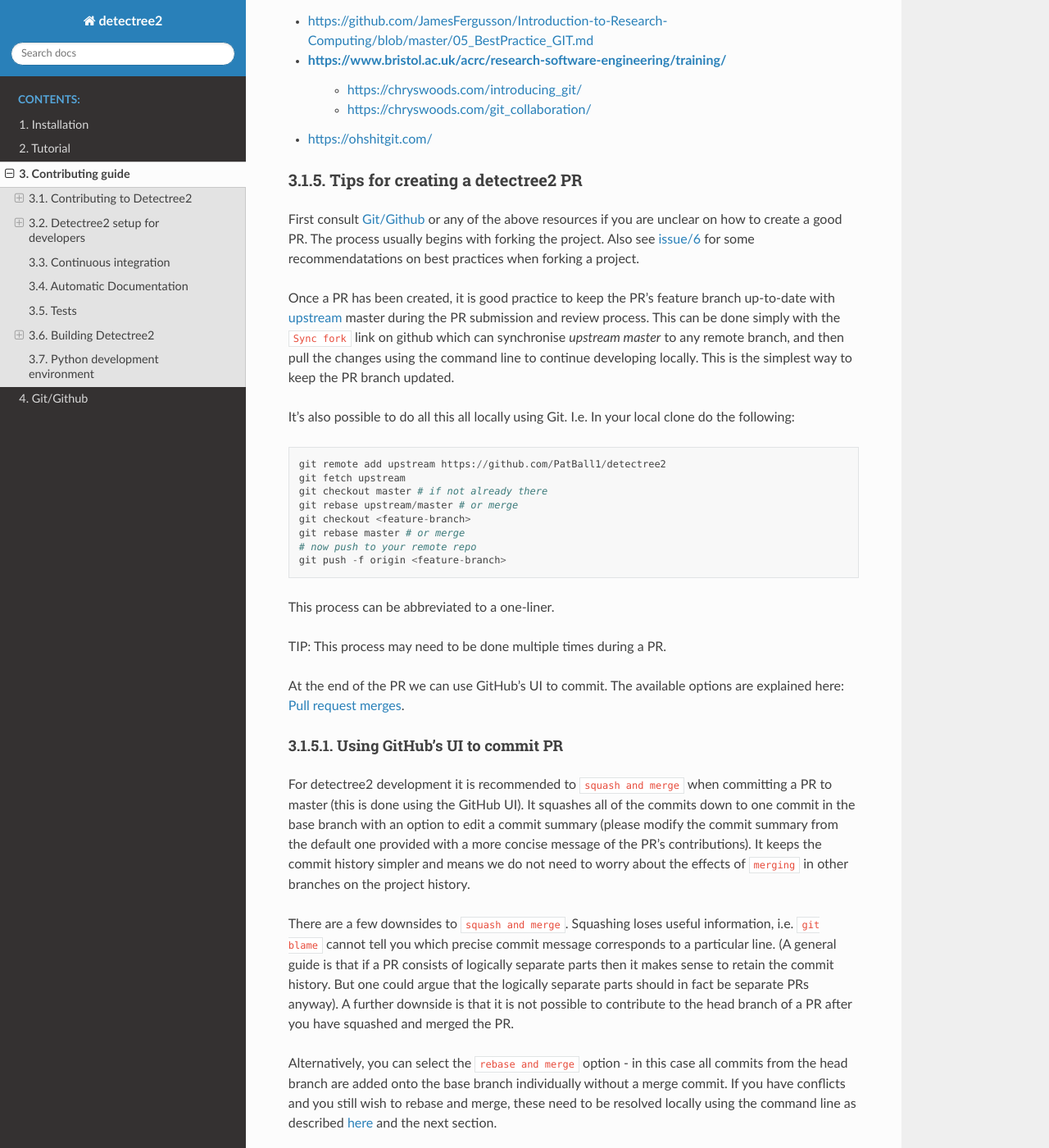
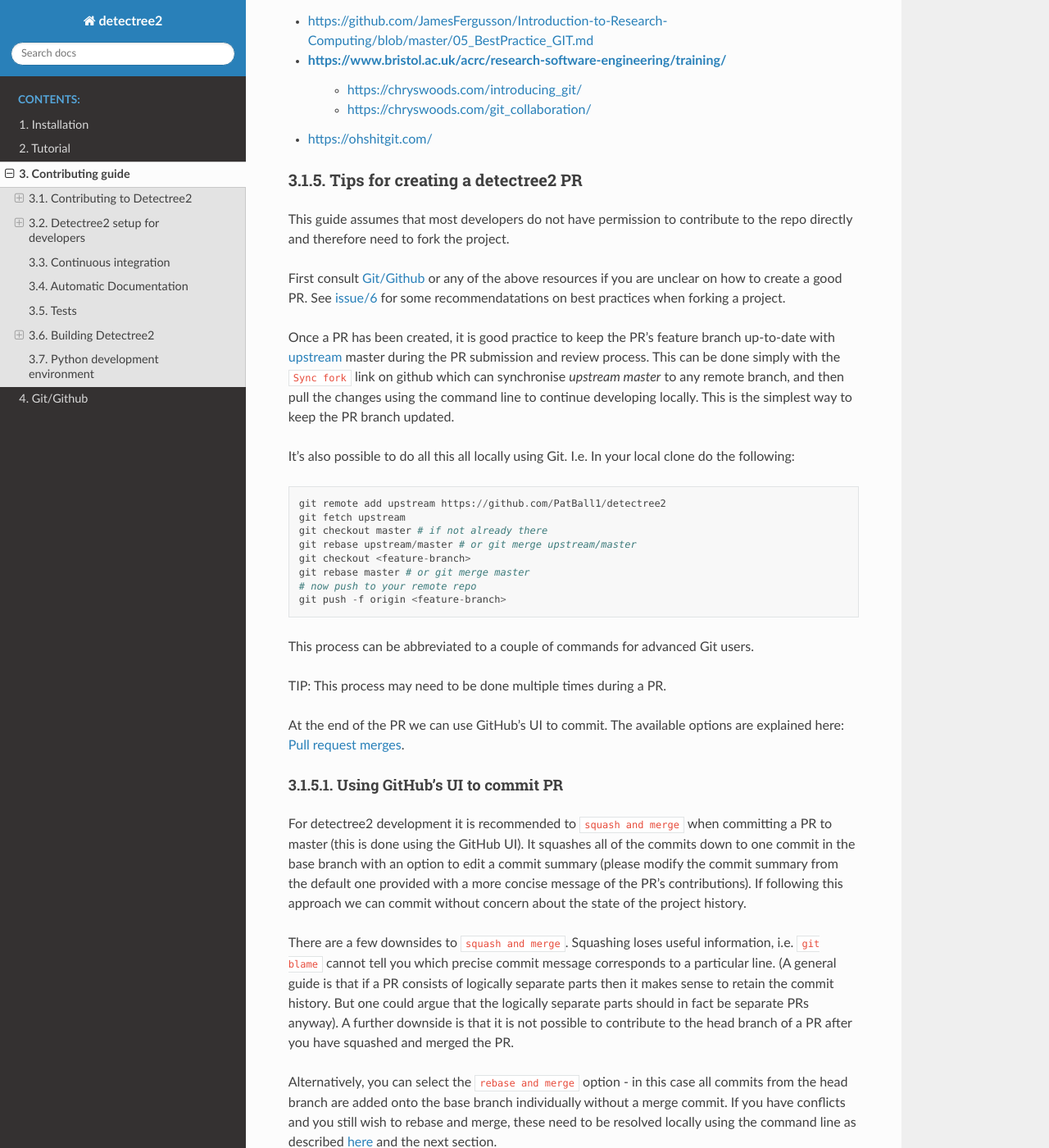
Before and after one commit to PatBall1/detectree2, a Sphinx documentation site: the page built from docs/source/contributing.rst, in a window 1280 px wide and 1400 px high, scrolled down 1614 px. Shown: the whole window at 82% size. Built offline with Sphinx 7.4.7 and the Read the Docs theme 2.0.0, drawn with Linux system fonts in a browser that asks for light colours; pages that are not in the unit, such as notebooks, are missing from menus; some of the changed text lies outside the part shown.

Commit message:
more on contributing

```diff
--- a/docs/source/contributing.rst
+++ b/docs/source/contributing.rst
@@ -48,7 +48,9 @@ Tips for creating a detectree2 PR
 ----------------------------------
 .. _detectree2 tips:
 
-First consult :doc:`using-git` or any of the above resources if you are unclear on how to create a good PR. The process usually begins with forking the project. Also see `issue/6 <https://github.com/PatBall1/detectree2/pull/6#issuecomment-1189473815>`_ for some recommendatations on best practices when forking a project.
+This guide assumes that most developers do not have permission to contribute to the repo directly and therefore need to fork the project.
+
+First consult :doc:`using-git` or any of the above resources if you are unclear on how to create a good PR. See `issue/6 <https://github.com/PatBall1/detectree2/pull/6#issuecomment-1189473815>`_ for some recommendatations on best practices when forking a project.
 
 Once a PR has been created, it is good practice to keep the PR's feature branch up-to-date with `upstream <https://github.com/PatBall1/detectree2>`_ master during the PR submission and review process.
 This can be done simply with the ``Sync fork`` link on github which can synchronise `upstream master` to any remote branch, and then pull the changes using the command line to continue developing locally. This is the simplest way to keep the PR branch updated.
@@ -59,13 +61,13 @@ It's also possible to do all this all locally using Git. I.e. In your local clon
     git remote add upstream https://github.com/PatBall1/detectree2
     git fetch upstream
     git checkout master # if not already there
-    git rebase upstream/master # or merge
+    git rebase upstream/master # or git merge upstream/master
     git checkout <feature-branch>
-    git rebase master # or merge
+    git rebase master # or git merge master
     # now push to your remote repo
     git push -f origin <feature-branch>
 
-This process can be abbreviated to a one-liner.
+This process can be abbreviated to a couple of commands for advanced Git users.
 
 .. Which updates the local ``master`` branch and syncs to your remote fork's ``master``.  It is good practice to have the fork's master mirror the upstream master.
 
@@ -77,7 +79,7 @@ At the end of the PR we can use GitHub's UI to commit. The available options are
 
 Using GitHub's UI to commit PR
 ^^^^^^^^^^^^^^^^^^^^^^^^^^^^^^
-For detectree2 development it is recommended to ``squash and merge`` when committing a PR to master (this is done using the GitHub UI). It squashes all of the commits down to one commit in the base branch with an option to edit a commit summary (please modify the commit summary from the default one provided with a more concise message of the PR's contributions). It keeps the commit history simpler and means we do not need to worry about the effects of ``merging`` in other branches on the project history.
+For detectree2 development it is recommended to ``squash and merge`` when committing a PR to master (this is done using the GitHub UI). It squashes all of the commits down to one commit in the base branch with an option to edit a commit summary (please modify the commit summary from the default one provided with a more concise message of the PR's contributions). If following this approach we can commit without concern about the state of the project history.
 
 There are a few downsides to ``squash and merge``. Squashing loses useful information, i.e. ``git blame`` cannot tell you which precise commit message corresponds to a particular line. (A general guide is that if a PR consists of logically separate parts then it makes sense to retain the commit history. But one could argue that the logically separate parts should in fact be separate PRs anyway). A further downside is that it is not possible to contribute to the head branch of a PR after you have squashed and merged the PR.
 
@@ -87,12 +89,12 @@ TIP: It is possible to make ``squash and merge`` the default behaviour in the re
 
 Using command line to rebase
 ^^^^^^^^^^^^^^^^^^^^^^^^^^^^
-If you still want to rebase the commits but can't rebase and merge automatically on GitHub.com you must:
+If you still want to rebase the commits but can't ``rebase and merge`` automatically on GitHub.com you must:
     - Rebase the PR branch onto master locally on the command line
     - Resolve any merge conflicts on the command line
     - Force push to the PR branch
 
-There is plenty of useful information on this online in the `official docs <https://git-scm.com/docs/git-rebase>`_ and this `stackoverflow <https://stackoverflow.com/questions/7929369/how-to-rebase-local-branch-onto-remote-master>`_ post. This makes the GitHub UI process trivial and one can select ``Rebase and merge``. Rebasing is more involved than merging but leads to a linear history.
+There is plenty of useful information on this online in the `official docs <https://git-scm.com/docs/git-rebase>`_ and this `stackoverflow <https://stackoverflow.com/questions/7929369/how-to-rebase-local-branch-onto-remote-master>`_ post. This makes the GitHub UI process trivial and one can select ``rebase and merge``. Rebasing is more involved than merging but leads to a linear history.
 
 TIP: If following this approach, make sure to use pre-commit hooks to improve quality of individual commits.
 
```
